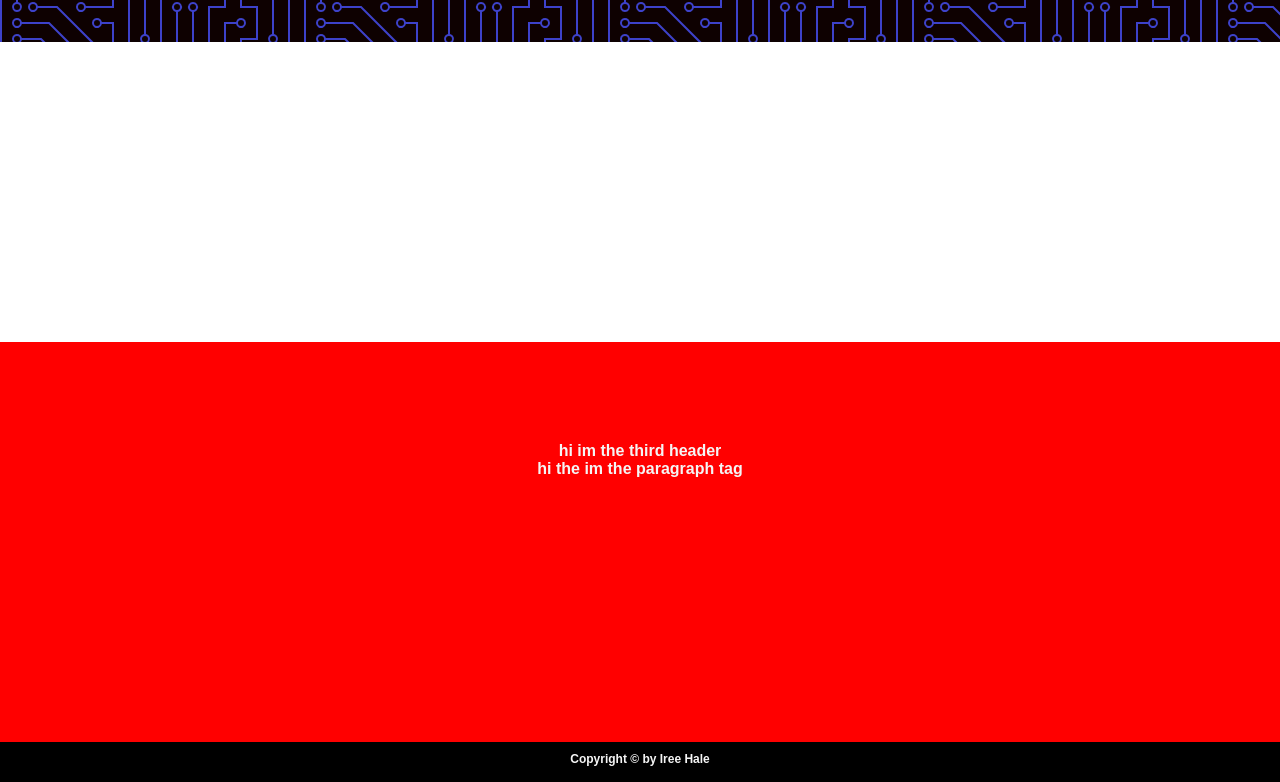
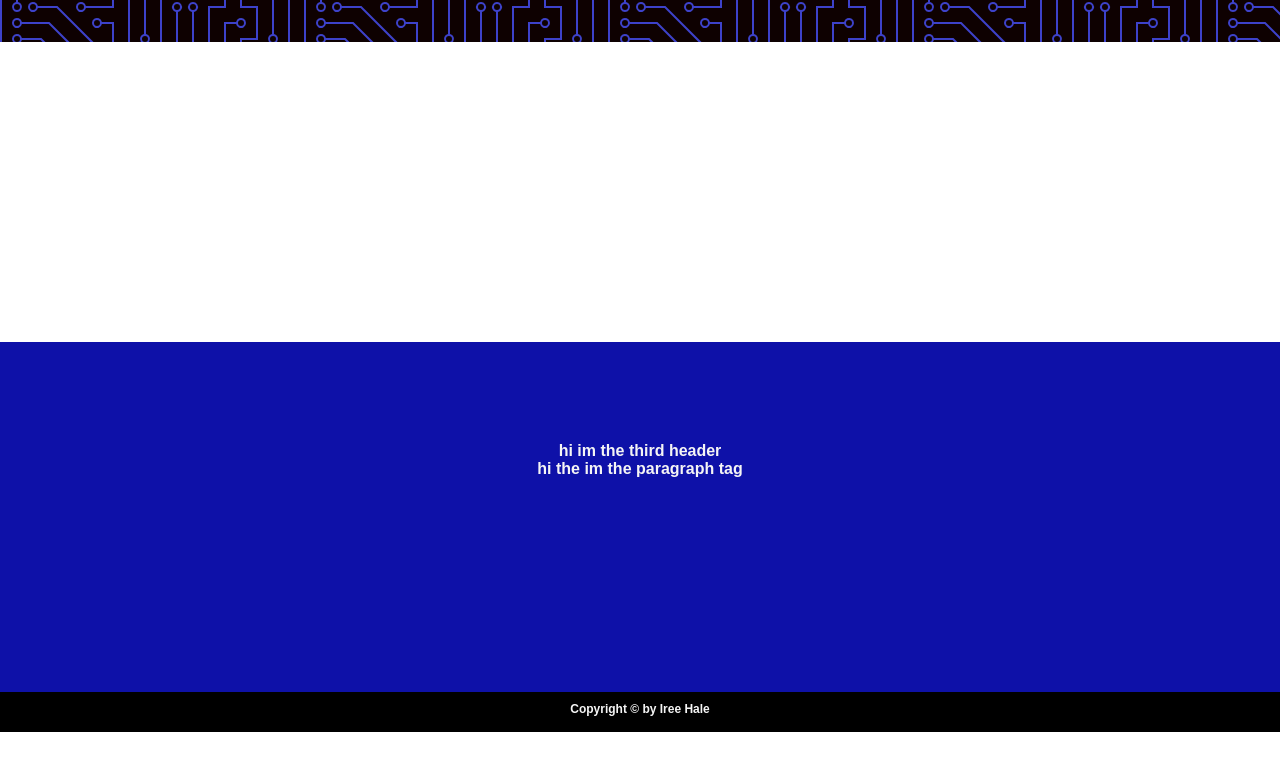
Before and after one commit to IreeHale/Portfolio, a plain HTML site: page index.html in a window 1280 px wide. Shown: the part 503-1285 px from the top of the page. After the commit the page ends 1235 px from the top, so only its background shows below. Drawn offline with Linux system fonts and the light colour scheme; a script that the page names is missing.

Commit message:
changing background color of the contact section

```diff
--- a/styles.css
+++ b/styles.css
@@ -71,8 +71,8 @@
   }
 
   #contact{
-      background-color: red;
-      height: 300px;
+      background-color: rgb(14, 17, 168);
+      height: 250px;
       padding-top: 100px;
       color: whitesmoke;
       font-family: sans-serif;
```
